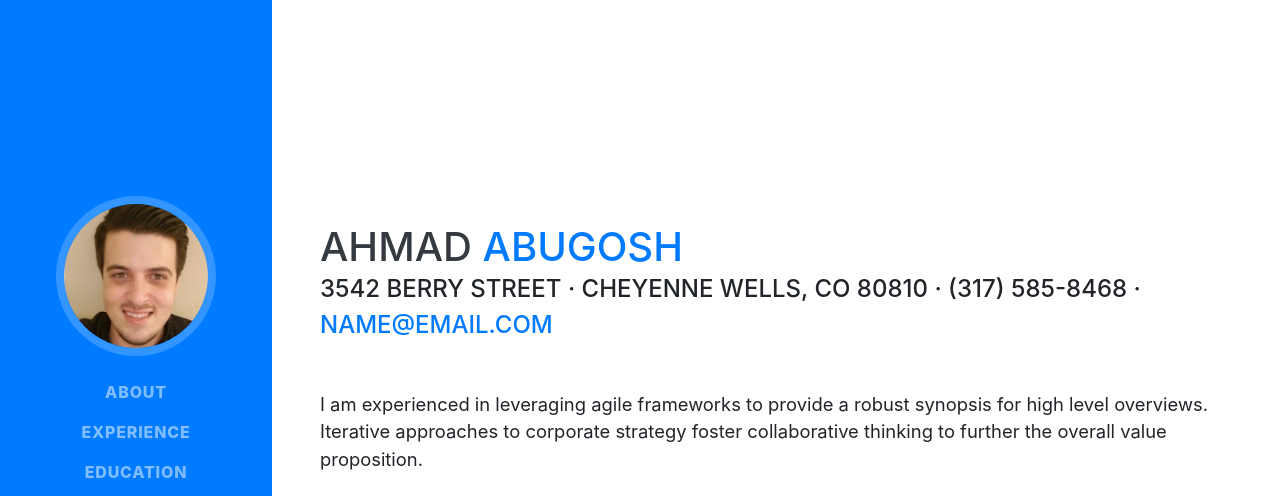
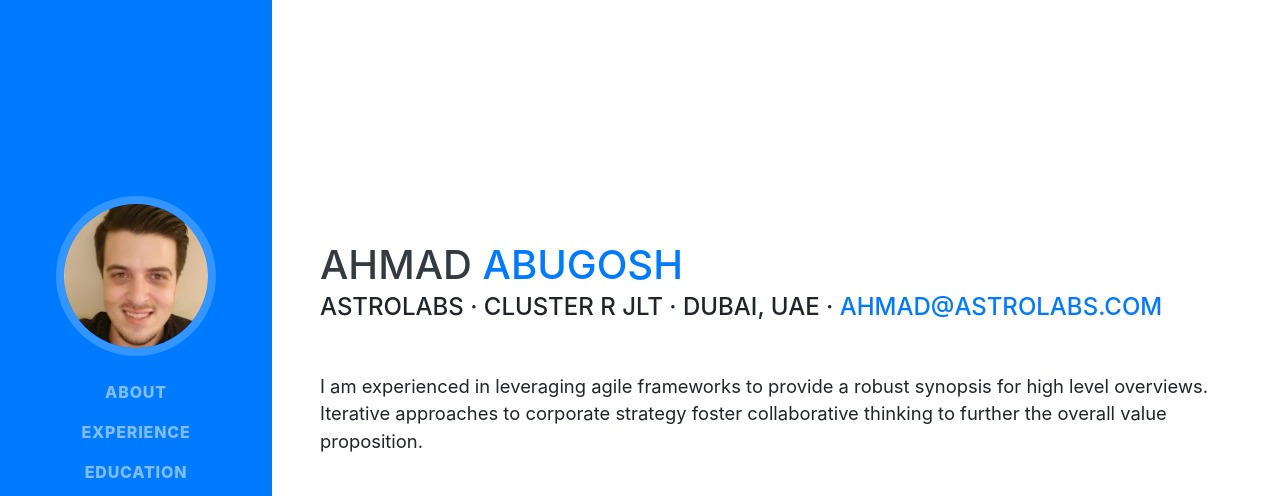
Before and after one commit to ahmadabugosh/portfolio-oct2019, a website with bundled scripts: page index.html in a window 1280 px wide. Shown: the top 496 px of the page. Built offline with nearby package versions, Linux system fonts and the light colour scheme; a web font is replaced by a local one.

Commit message:
Changed address and page title

```diff
--- a/index.html
+++ b/index.html
@@ -8,7 +8,7 @@
   <meta name="description" content="">
   <meta name="author" content="">
 
-  <title>Resume - Start Bootstrap Theme</title>
+  <title>Ahmad Abugosh Porfolio</title>
 
   <!-- Bootstrap core CSS -->
   <link href="vendor/bootstrap/css/bootstrap.min.css" rel="stylesheet">
@@ -66,8 +66,8 @@
         <h1 class="mb-0">Ahmad
           <span class="text-primary">Abugosh</span>
         </h1>
-        <div class="subheading mb-5">3542 Berry Street · Cheyenne Wells, CO 80810 · (317) 585-8468 ·
-          <a href="mailto:name@email.com">name@email.com</a>
+        <div class="subheading mb-5">AstroLabs · Cluster R JLT · Dubai, UAE ·
+          <a href="mailto:name@email.com">ahmad@astrolabs.com</a>
         </div>
         <p class="lead mb-5">I am experienced in leveraging agile frameworks to provide a robust synopsis for high level overviews. Iterative approaches to corporate strategy foster collaborative thinking to further the overall value proposition.</p>
         <div class="social-icons">
```
